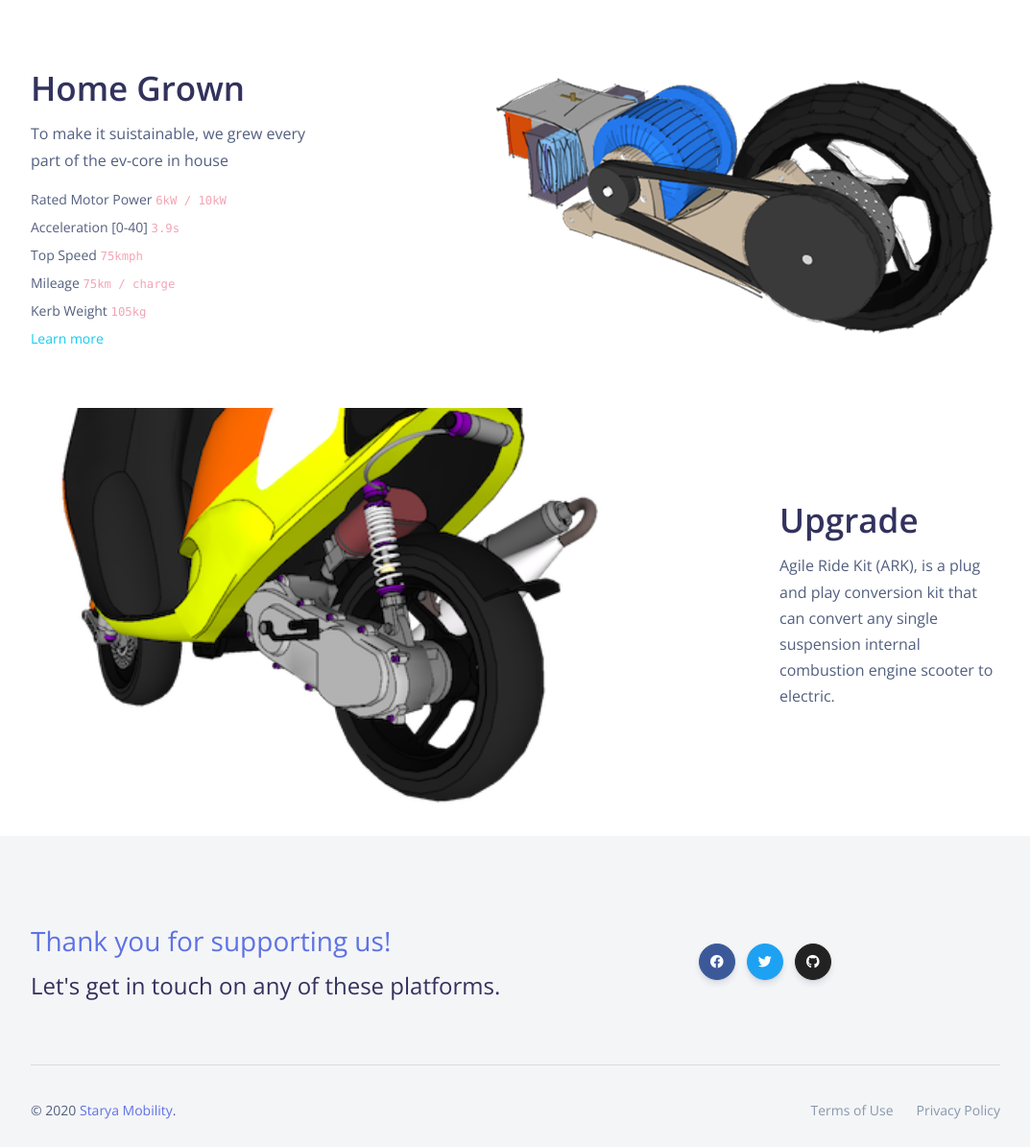
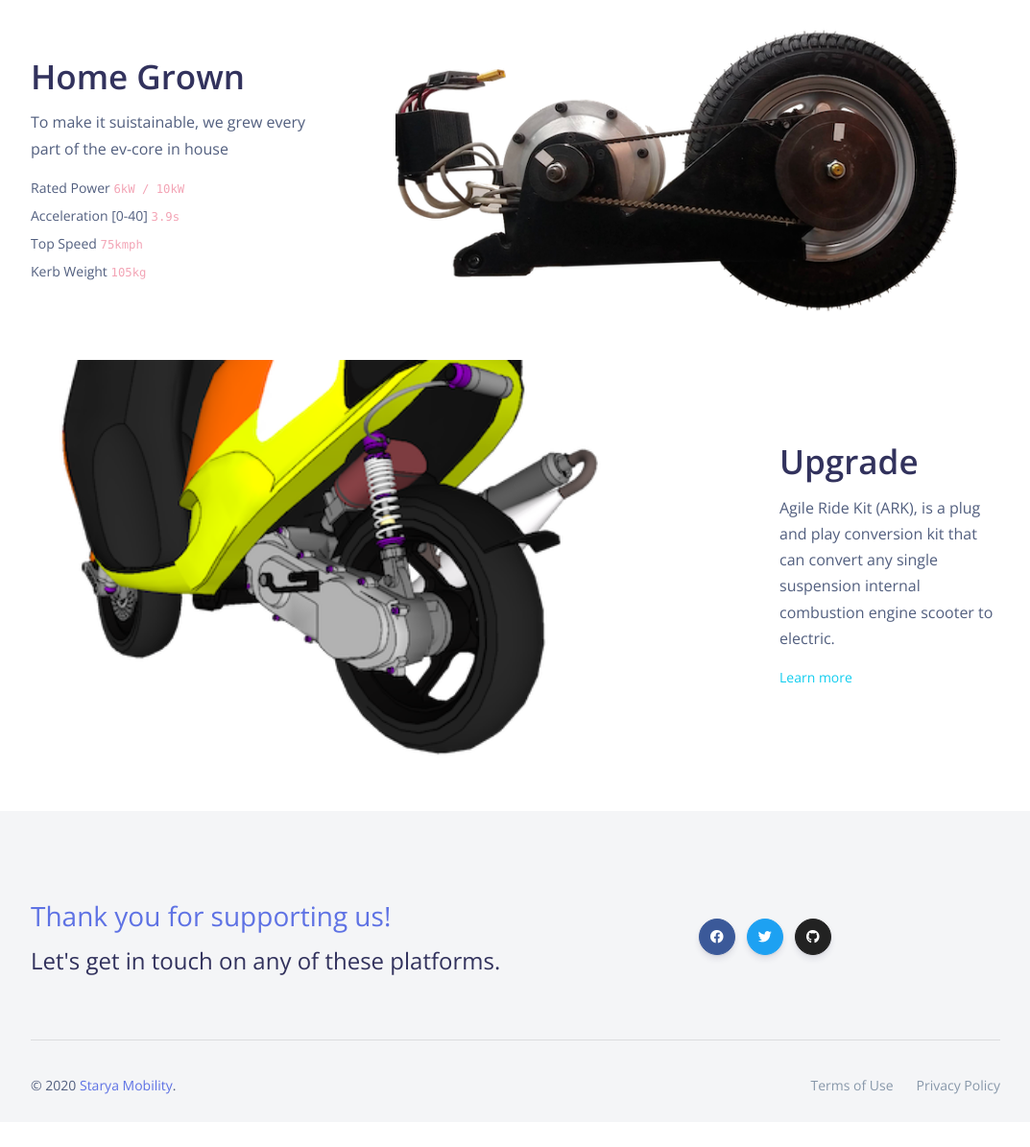
Before and after one commit to starya-mobility/starya.github.io, a Jekyll site: the page built from index.html, in a window 1280 px wide. Shown: the part 740-1935 px from the top of the page at 96% size, without its empty margins (103-1176 px from the left). Built offline with Jekyll 4.4.1, drawn with Linux system fonts in a browser that asks for light colours; nearby versions of some CDN libraries; after the commit the page ends 1909 px from its top, so only the background shows below that.

Commit message:
video bg changes and updated core image

```diff
--- a/_config.yml
+++ b/_config.yml
@@ -8,7 +8,7 @@ baseurl: "/" # the subpath of your site, e.g. /home /blog
 logo: 'https://starya.in/assets/img/brand/white.png'
 logo-alt: 'https://starya.in/assets/img/brand/orange.png'
 favicon-folder: 'https://starya.in/assets/img/favicon'
-splash-videobg: 'https://starya.in/assets/video/starya_splash_bg.mp4'
+splash-videobg: 'https://res.cloudinary.com/gowrav/video/upload/v1587997357/starya_splash_oqqrjd.mp4'
 googleapis_KEY: 'AIzaSyBgPPCxfvGYCznsH_Pp6DLRjBjcjykUdVI'
 # google_analytics: 'UA-xxxxxxxx-1'
 # disqus: 'demowebsite'
--- a/_dev_config.yml
+++ b/_dev_config.yml
@@ -3,4 +3,4 @@ baseurl: "/" # the subpath of your site, e.g. /home /blog
 logo: 'http://192.168.1.6:4000/assets/img/brand/white.png'
 logo-alt: 'http://192.168.1.6:4000/assets/img/brand/orange.png'
 favicon-folder: 'http://192.168.1.6:4000/assets/img/favicon'
-splash-videobg: 'https://res.cloudinary.com/gowrav/video/upload/v1587997357/starya_splash_oqqrjd.mp4'
+splash-videobg: 'http://192.168.1.6:4000/assets/video/starya_splash_bg.mp4'
--- a/_layouts/landing.html
+++ b/_layouts/landing.html
@@ -46,17 +46,43 @@ layout: default
         filter: grayscale();
     }
 
-
-    /* @media (pointer: coarse) and (hover: none) {
-        .videobg-header .pattern-overlay {
-            display: none;
+    body {
+        background: white;
     }
 
+    /*
+
+    @media screen and (min-width: 980px)
+        {
         .videobg-header video {
-            display: none;
+            background: red;
         }
     }
+
+    @media screen and (max-width: 979px)
+        {
+        .videobg-header video {
+            background: blue;
+        }
+    }
+
+    @media screen and (max-width: 500px)
+        {
+        .videobg-header video {
+            background: green;
+        }
+    }
+
+
+
+    @media (pointer: coarse) and (hover: none) {
+        .videobg-header video {
+            background: purple;
+        }
+    }
+
     */
+
 </style>
 <!-- Featured Image-->
 <div class="wrapper">
@@ -75,20 +101,46 @@ layout: default
             <span class="span-50"></span>
             <span class="span-100"></span>
         </div>
-        <!-- Video Bg-->
-        <video playsinline="playsinline" autoplay="autoplay" muted="muted" preload="metadata"
-            onloadeddata="document.querySelector('.videobg-header .pattern-overlay').style.opacity = 0.80;">
-            <source src="{{site.splash-videobg}}" type="video/mp4">
-            <!-- <source src="https://res.cloudinary.com/gowrav/video/upload/v1587997357/starya_splash_oqqrjd.mp4#t=0,19" type="video/mp4"> -->
+        <!-- Video Bg -->
+        <video id="vid" preload="metadata" muted autoplay  onloadeddata="document.querySelector('.videobg-header .pattern-overlay').style.opacity = 0.80;"></video>
+            <!-- <source src="{{site.splash-videobg}}" type="video/mp4"> -->
+            <!-- <p>Your browser doesn't support the HTML5 video tag it seems.</p> -->
+        <script>
 
-        </video>
-        <script>
+
+            function choosevideo(){
+                var w = window.matchMedia("(max-width: 700px)");
+                var vid = document.getElementById("vid");
+                vid.innerHTML = '';
+                var source = document.createElement("source");
+                source.id = "hvid";
+                source.setAttribute("type", "video/mp4");
+                vid.appendChild(source);
+
+                if (w.matches) {
+                    vid.pause();
+                    source.removeAttribute("src");
+                    source.setAttribute("src", "https://res.cloudinary.com/gowrav/video/upload/h_640,w_360,c_fill,g_auto/f_auto/q_auto/v1587997357/starya_splash_oqqrjd.mp4");
+                    vid.load();
+                    vid.play();
+                } else {
+                    vid.pause();
+                    source.removeAttribute("src");
+                    source.setAttribute("src", "https://res.cloudinary.com/gowrav/video/upload/f_auto/q_auto/v1587997357/starya_splash_oqqrjd.mp4");
+                    vid.load();
+                    vid.play();
+                }
+            }
+            choosevideo();
+            // window.addEventListener("resize", choosevideo);
+
             const video = document.querySelector('video');
             video.onended = (event) => {
                 $('html, body').animate({
                     scrollTop: $("#homegrown").offset().top
                 }, 2000);
             };
+
         </script>
 
         <div class="page-header">
@@ -129,7 +181,7 @@ layout: default
 
 
 <!-- Basic Intro-->
-<div id="homegrown" class="features-6">
+<div id="homegrown">
     <div class="container">
         <div class="row align-items-center">
             <div class="col-lg-4">
@@ -137,7 +189,7 @@ layout: default
                     <div class="description">
                         <h3 class="display-3 title">Home Grown</h3>
                         <p>To make it suistainable, we grew every part of the ev-core in house</p>
-              <label>Rated Motor Power</label>
+                        <label>Rated Power</label>
                         <code>6kW / 10kW</code>
                         <br>
                         <label>Acceleration [0-40]</label>
@@ -146,18 +198,14 @@ layout: default
                         <label>Top Speed</label>
                         <code>75kmph</code>
                         <br>
-              <label>Mileage</label>
-              <code>75km / charge</code>
-              <br>
                         <label>Kerb Weight</label>
                         <code>105kg</code>
                         <br>
-              <a href="/ark" class="text-info">Learn more</a>
                     </div>
                 </div>
             </div>
-        <div class="col-lg-8">
-            <img src="{{site.url}}/assets/starya/core_sketch.png" width="100%">
+            <div class="col-lg-8 px-5">
+                <img src="{{site.url}}/assets/starya/core_real.png" width="100%">
             </div>
         </div>
     </div>
@@ -169,19 +217,22 @@ layout: default
 <script type="text/javascript" src="{{site.url}}/assets/js/plugins/jquery.appear.js"></script>
 <!-- <script type="text/javascript" src="{{site.url}}/assets/js/plugins/ScrollMagic.min.js"></script> -->
 
-<div class="container py-4">
-        <div  id="homegrown" class="row align-items-center">
+<div class="container py-5">
+    <div id="homegrown" class="row align-items-center">
         <div class="col-lg-9">
             <div id="bikeimagesequence">
-                    <img style="width:100%" id="bikeimage" src="{{site.url}}/assets/starya/bikesketch/bike_sketch_1.png" onclick="resume_or_pause()"/><br>
+                <img style="width:100%" id="bikeimage" src="{{site.url}}/assets/starya/bikesketch/bike_sketch_1.png"
+                    onclick="resume_or_pause()" /><br>
             </div>
         </div>
         <div class="col-lg-3">
-                <div id="bike_img_trigger" data-appear-top-offset="-100"></div>
+            <div id="bike_img_trigger" data-appear-top-offset="0"></div>
             <div class="info info-horizontal info-hover-primary">
                 <div class="description">
                     <h3 class="display-3 title">Upgrade</h3>
-                    <p>Agile Ride Kit (ARK), is a plug and play conversion kit that can convert any single suspension internal combustion engine scooter to electric.</p>
+                    <p>Agile Ride Kit (ARK), is a plug and play conversion kit that can convert any single suspension
+                        internal combustion engine scooter to electric.</p>
+                    <a href="/ark" class="text-info">Learn more</a>
                 </div>
             </div>
         </div>
@@ -213,7 +264,7 @@ layout: default
                 // reset the last update time
                 bikesketch_timeWhenLastUpdate = startTime;
                 // then increase the frame number or reset it if it is the last frame
-                if(bikesketch_animate == 1){
+                if (bikesketch_animate == 1) {
                     if (bikesketch_frameNumber >= bikesketch_totalFrames) {
                         // bikesketch_frameNumber = 1;
                     } else {
@@ -231,33 +282,33 @@ layout: default
             requestAnimationFrame(bikesketch_step);
         }
 
-        function resume_or_pause(){
-            if(bikesketch_frameNumber != bikesketch_totalFrames){
+        function resume_or_pause() {
+            if (bikesketch_frameNumber != bikesketch_totalFrames) {
                 bikesketch_animate == 0
             }
-            else{
+            else {
                 bikesketch_animate == 1
             }
         }
 
 
 
-        window.addEventListener('DOMContentLoaded', function() {
-            (function($) {
+        window.addEventListener('DOMContentLoaded', function () {
+            (function ($) {
                 for (var i = 1; i < bikesketch_totalFrames + 1; i++) {
                     $('body').append(`<div id="preload-bikesketch-image-${i}" style="background-image: url('${bikesketch_imagePath}/bike_sketch_${i}.png');"></div>`);
                 }
-                bikesketch_animate = 0;requestAnimationFrame(bikesketch_step);
+                bikesketch_animate = 0; requestAnimationFrame(bikesketch_step);
             })(jQuery);
         });
 
         $('#bike_img_trigger').appear();
 
-        $('#bike_img_trigger').on('appear', function(event, $all_appeared_elements) {
+        $('#bike_img_trigger').on('appear', function (event, $all_appeared_elements) {
             bikesketch_animate = 1;
             // this element is now inside browser viewport
         });
-        $('#bike_img_trigger').on('disappear', function(event, $all_disappeared_elements) {
+        $('#bike_img_trigger').on('disappear', function (event, $all_disappeared_elements) {
             bikesketch_frameNumber = 1;
             bikesketch_animate = 0;
             // this element is now outside browser viewport
```
Also changed, not shown: assets/starya/core_real.png (added), 1 other file. Lines whose indentation alone changed are shown as unchanged.
